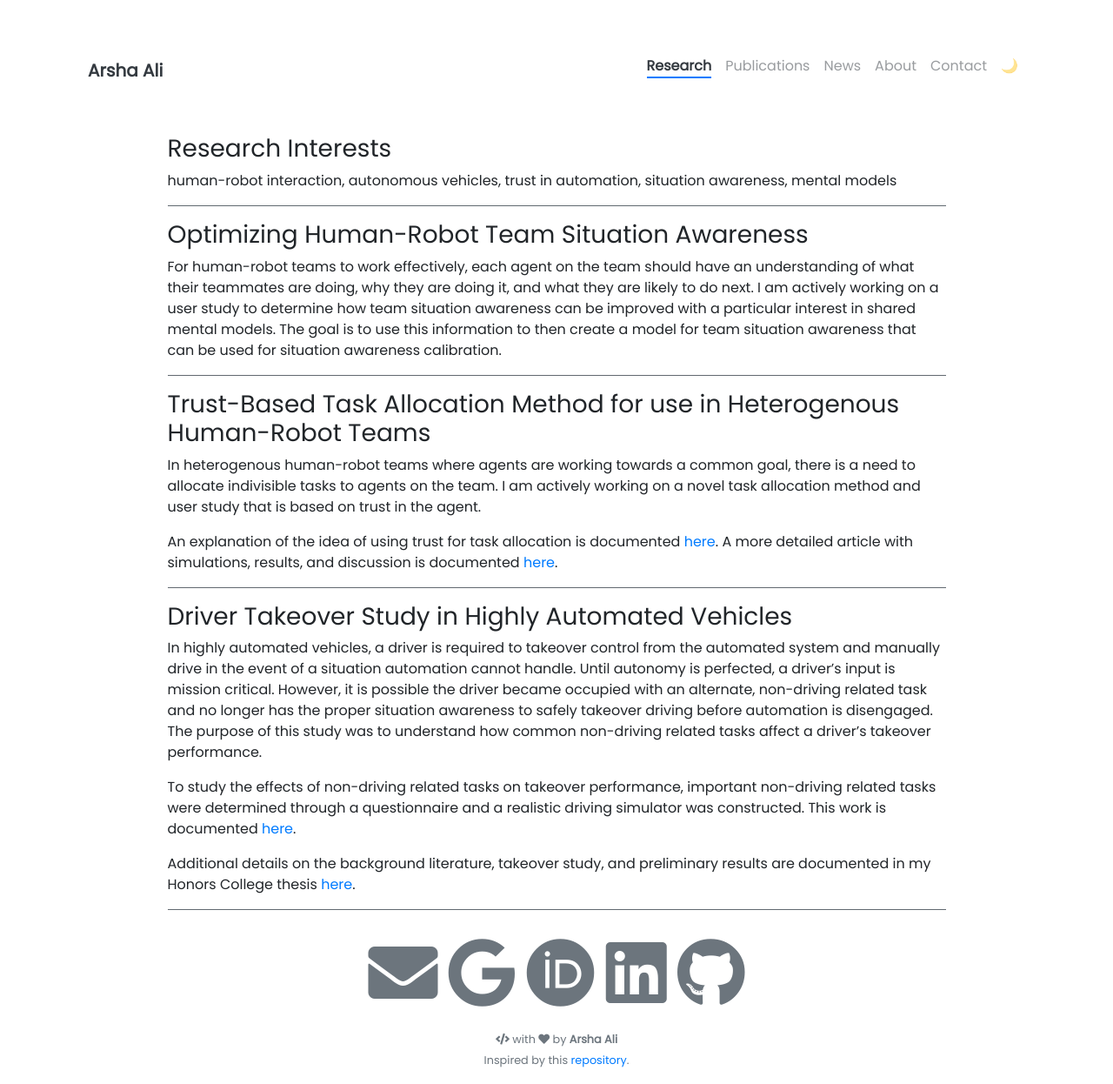
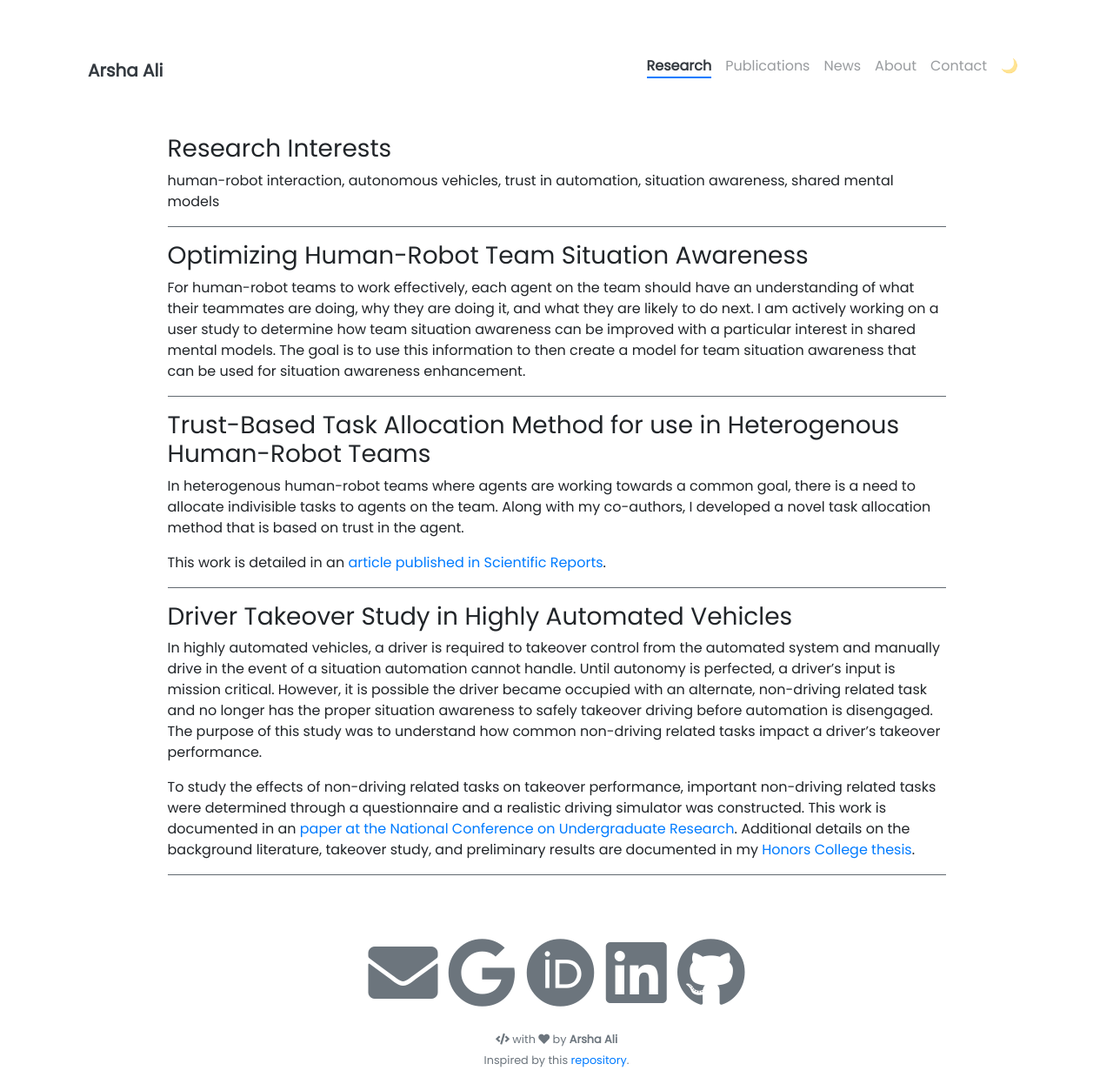
Before and after one commit to arshaali/arshaali.github.io, a Jekyll site: the page built from pages/research.md, in a window 1280 px wide and 1246 px high. Shown: the whole window at 87% size. Built offline with Jekyll 4.4.1, drawn with Linux system fonts in a browser that asks for light colours; nearby versions of some CDN libraries.

Commit message:
Update research.md

```diff
--- a/pages/research.md
+++ b/pages/research.md
@@ -7,33 +7,31 @@ weight: 1
 
 ### Research Interests
 
-human-robot interaction, autonomous vehicles, trust in automation, situation awareness, mental models
+human-robot interaction, autonomous vehicles, trust in automation, situation awareness, shared mental models
 
 
 ---
 
 ### Optimizing Human-Robot Team Situation Awareness
 
-For human-robot teams to work effectively, each agent on the team should have an understanding of what their teammates are doing, why they are doing it, and what they are likely to do next. I am actively working on a user study to determine how team situation awareness can be improved with a particular interest in shared mental models. The goal is to use this information to then create a model for team situation awareness that can be used for situation awareness calibration.
+For human-robot teams to work effectively, each agent on the team should have an understanding of what their teammates are doing, why they are doing it, and what they are likely to do next. I am actively working on a user study to determine how team situation awareness can be improved with a particular interest in shared mental models. The goal is to use this information to then create a model for team situation awareness that can be used for situation awareness enhancement.
 
 
 ---
 
 ### Trust-Based Task Allocation Method for use in Heterogenous Human-Robot Teams
 
-In heterogenous human-robot teams where agents are working towards a common goal, there is a need to allocate indivisible tasks to agents on the team. I am actively working on a novel task allocation method and user study that is based on trust in the agent.
+In heterogenous human-robot teams where agents are working towards a common goal, there is a need to allocate indivisible tasks to agents on the team. Along with my co-authors, I developed a novel task allocation method that is based on trust in the agent.
 
-An explanation of the idea of using trust for task allocation is documented [here](https://deepblue.lib.umich.edu/handle/2027.42/170403). A more detailed article with simulations, results, and discussion is documented [here](https://www.nature.com/articles/s41598-022-19140-5).
+This work is detailed in an [article published in Scientific Reports](https://www.nature.com/articles/s41598-022-19140-5).
 
 ---
 
 ### Driver Takeover Study in Highly Automated Vehicles
 
-In highly automated vehicles, a driver is required to takeover control from the automated system and manually drive in the event of a situation automation cannot handle. Until autonomy is perfected, a driver’s input is mission critical. However, it is possible the driver became occupied with an alternate, non-driving related task and no longer has the proper situation awareness to safely takeover driving before automation is disengaged. The purpose of this study was to understand how common non-driving related tasks affect a driver’s takeover performance.
+In highly automated vehicles, a driver is required to takeover control from the automated system and manually drive in the event of a situation automation cannot handle. Until autonomy is perfected, a driver’s input is mission critical. However, it is possible the driver became occupied with an alternate, non-driving related task and no longer has the proper situation awareness to safely takeover driving before automation is disengaged. The purpose of this study was to understand how common non-driving related tasks impact a driver’s takeover performance.
 
-To study the effects of non-driving related tasks on takeover performance, important non-driving related tasks were determined through a questionnaire and a realistic driving simulator was constructed. This work is documented [here](http://libjournals.unca.edu/ncur/wp-content/uploads/2021/02/3265-Ali-Arsha-FINAL.pdf).
-
-Additional details on the background literature, takeover study, and preliminary results are documented in my Honors College thesis [here](https://our.oakland.edu/bitstream/handle/10323/7476/thesis_final_Ali.pdf?sequence=1).
+To study the effects of non-driving related tasks on takeover performance, important non-driving related tasks were determined through a questionnaire and a realistic driving simulator was constructed. This work is documented in an [paper at the National Conference on Undergraduate Research](http://libjournals.unca.edu/ncur/wp-content/uploads/2021/02/3265-Ali-Arsha-FINAL.pdf). Additional details on the background literature, takeover study, and preliminary results are documented in my [Honors College thesis](https://our.oakland.edu/bitstream/handle/10323/7476/thesis_final_Ali.pdf?sequence=1).
 
 
 ---
```
